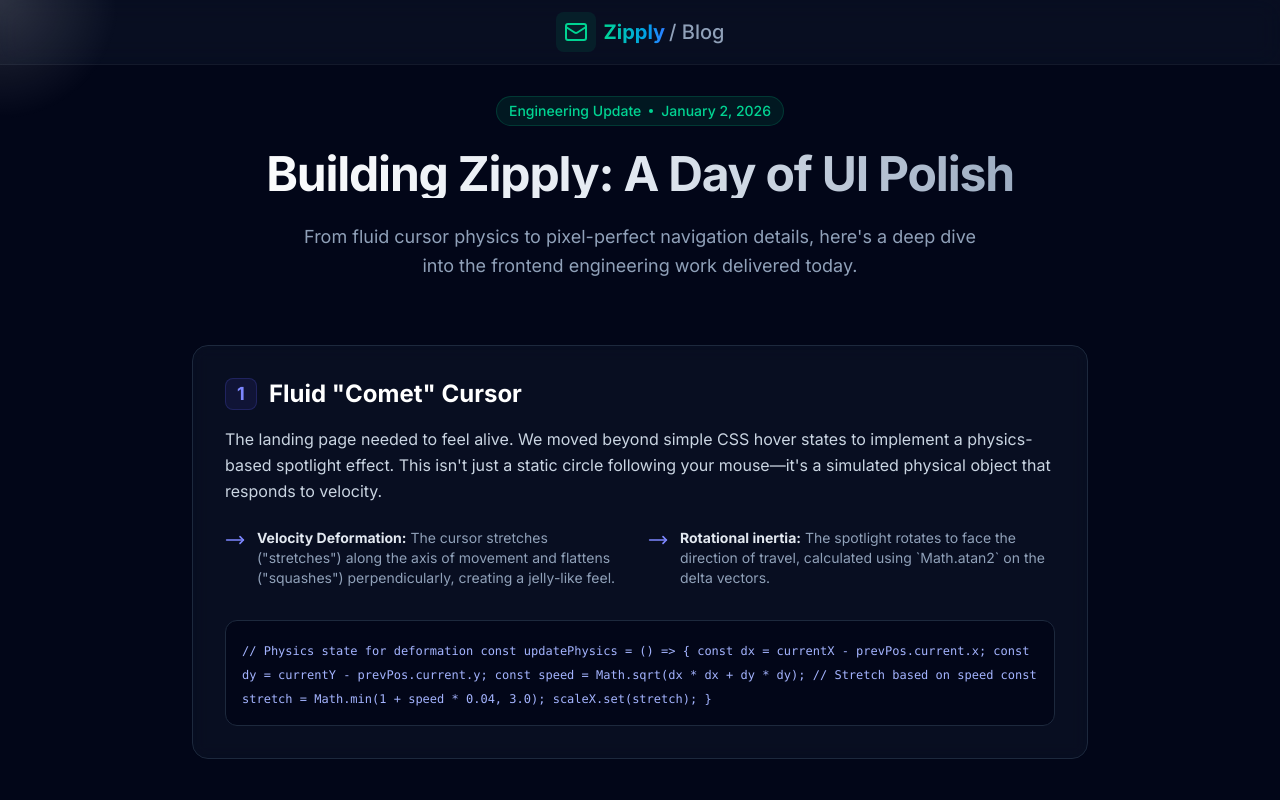
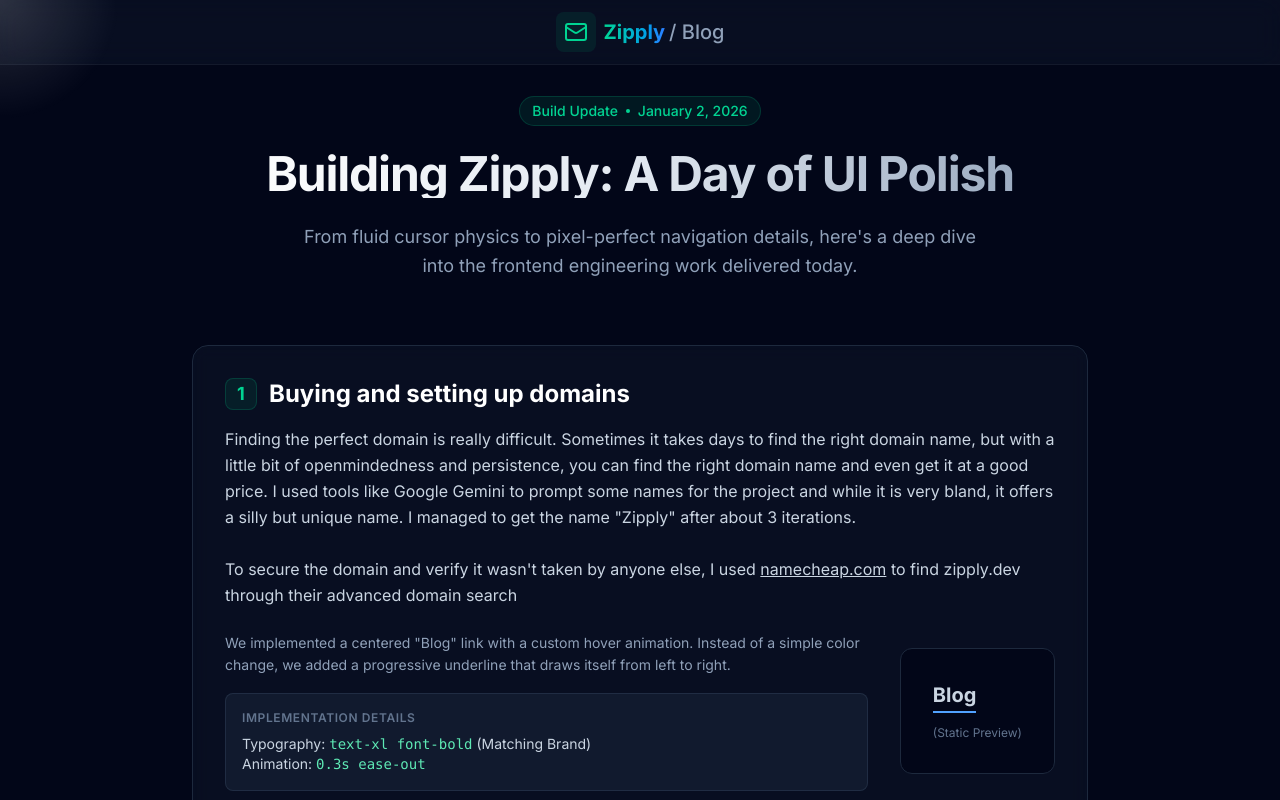
Before and after one commit to yuvanadarsh/zipply-blog, a Next.js app: page /day-1-blog in a window 1280 px wide. Shown: the top 800 px of the page. Built offline with nearby package versions, Linux system fonts and the light colour scheme.

Commit message:
added blog

```diff
--- a/app/page.tsx
+++ b/app/page.tsx
@@ -26,7 +26,14 @@
               the new blog navigation.
             </p>
 
-            <div className="flex items-center text-sm font-medium text-indigo-400 transition-colors group-hover:text-indigo-300">
+            <div className="flex gap-2 flex-wrap">
+              <span className="inline-flex items-center rounded-full border border-white bg-white text-black px-2.5 py-0.5 text-xs font-medium">AI</span>
+              <span className="inline-flex items-center rounded-full border border-[#4C8DE9] bg-[#4C8DE9] text-black px-2.5 py-0.5 text-xs font-medium">Gemini</span>
+              <span className="inline-flex items-center rounded-full border border-[#60B486] bg-[#60B486] text-black px-2.5 py-0.5 text-xs font-medium">Antigravity</span>
+              <span className="inline-flex items-center rounded-full border border-[#FF7F02] bg-[#FF7F02] text-black px-2.5 py-0.5 text-xs font-medium">Github</span>
+            </div>
+
+            <div className="mt-6 flex items-center text-sm font-medium text-indigo-400 transition-colors group-hover:text-indigo-300">
               Open Article
               <svg className="ml-2 h-4 w-4 transition-transform group-hover:translate-x-1" fill="none" viewBox="0 0 24 24" stroke="currentColor">
                 <path strokeLinecap="round" strokeLinejoin="round" strokeWidth={2} d="M17 8l4 4m0 0l-4 4m4-4H3" />
--- a/components/day1-blog.tsx
+++ b/components/day1-blog.tsx
@@ -8,7 +8,7 @@
         {/* Header */}
         <header className="mb-16 text-center">
           <div className="inline-flex items-center gap-2 px-3 py-1 rounded-full bg-emerald-500/10 border border-emerald-500/20 text-emerald-400 text-sm font-medium mb-6">
-            <span>Engineering Update</span>
+            <span>Build Update</span>
             <span className="w-1 h-1 rounded-full bg-emerald-400" />
             <span>January 2, 2026</span>
           </div>
@@ -22,6 +22,50 @@
 
         {/* Content */}
         <article className="prose prose-invert prose-slate max-w-none">
+          <div className="mb-16 p-8 rounded-2xl bg-slate-900/50 border border-slate-800 backdrop-blur-sm relative overflow-hidden group">
+            <div className="absolute inset-0 bg-gradient-to-br from-emerald-500/5 to-teal-500/5 opacity-0 group-hover:opacity-100 transition-opacity duration-500" />
+
+            <h2 className="text-2xl font-bold text-white mb-4 flex items-center gap-3">
+              <span className="flex items-center justify-center w-8 h-8 rounded-lg bg-emerald-500/10 border border-emerald-500/20 text-emerald-400 text-lg">1</span>
+              Buying and setting up domains
+            </h2>
+
+            <p className="text-slate-300 leading-relaxed mb-6">
+              Finding the perfect domain is really difficult. Sometimes it takes days to find the right domain name, but with a little bit of openmindedness and persistence, you can find the right
+              domain name and even get it at a good price. I used tools like Google Gemini to prompt some names for the project and while it is very bland, it offers a silly but unique name. I managed
+              to get the name "Zipply" after about 3 iterations. <br></br>
+              <br></br>To secure the domain and verify it wasn't taken by anyone else, I used{" "}
+              <a href="https://namecheap.com" target="_blank" rel="noopener noreferrer" className="underline">
+                namecheap.com
+              </a>{" "}
+              to find zipply.dev through their advanced domain search
+            </p>
+
+            <div className="flex flex-col md:flex-row gap-8 items-center">
+              <div className="flex-1 space-y-4">
+                <p className="text-slate-400 text-sm leading-relaxed">
+                  We implemented a centered "Blog" link with a custom hover animation. Instead of a simple color change, we added a progressive underline that draws itself from left to right.
+                </p>
+                <div className="p-4 bg-slate-800/50 rounded-lg border border-slate-700/50">
+                  <span className="text-slate-500 text-xs uppercase tracking-wider font-semibold mb-2 block">Implementation Details</span>
+                  <p className="text-slate-300 text-sm">
+                    Typography: <span className="text-emerald-300 font-mono">text-xl font-bold</span> (Matching Brand)
+                    <br />
+                    Animation: <span className="text-emerald-300 font-mono">0.3s ease-out</span>
+                  </p>
+                </div>
+              </div>
+
+              <div className="relative shrink-0 p-8 bg-slate-950 rounded-xl border border-slate-800">
+                <button className="text-xl font-bold text-slate-300 relative group">
+                  Blog
+                  <span className="absolute left-0 -bottom-1 w-full h-[2px] bg-blue-400 scale-x-100 origin-left" />
+                </button>
+                <p className="text-center text-xs text-slate-500 mt-4">(Static Preview)</p>
+              </div>
+            </div>
+          </div>
+
           {/* Section 1: The Spotlight */}
           <div className="mb-16 p-8 rounded-2xl bg-slate-900/50 border border-slate-800 backdrop-blur-sm relative overflow-hidden group">
             <div className="absolute inset-0 bg-gradient-to-br from-indigo-500/5 to-purple-500/5 opacity-0 group-hover:opacity-100 transition-opacity duration-500" />
```
